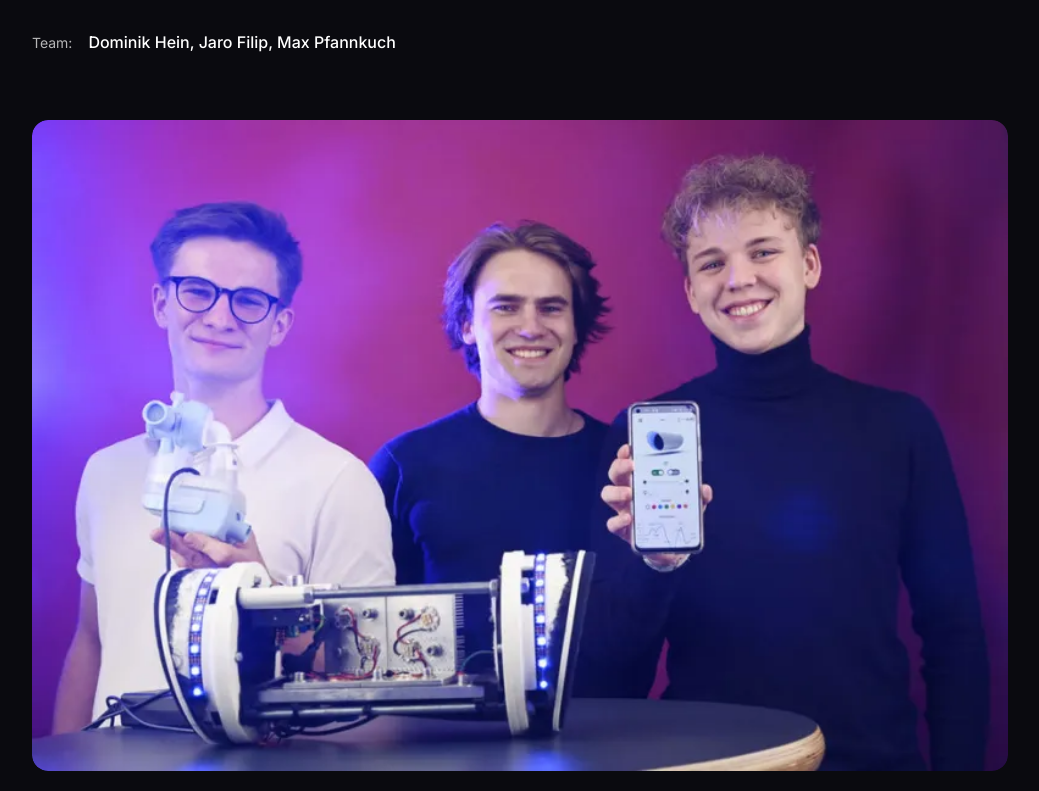
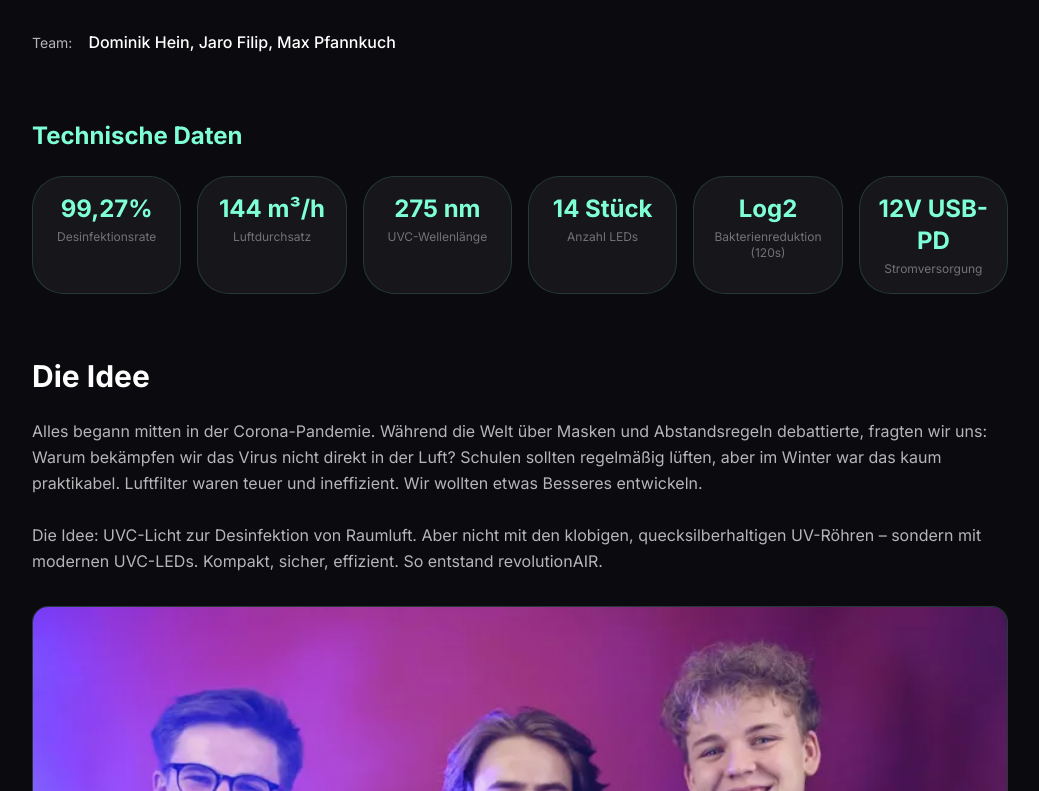
Before and after one commit to gratisCobalt/dominikhein.de, a React (Vite) app: page /projekt/revolutionair in a window 1280 px wide. Shown: the part 489-1280 px from the top of the page, without its empty margins (120-1159 px from the left). Built offline with nearby package versions, Linux system fonts and the light colour scheme.

Commit message:
fix: remove duplicate hero image from revolutionAIR page

```diff
--- a/src/pages/RevolutionairPage.tsx
+++ b/src/pages/RevolutionairPage.tsx
@@ -3,7 +3,7 @@ import { motion } from 'framer-motion'
 import { ArrowLeft, ExternalLink } from 'lucide-react'
 import { Navigation } from '../components/Navigation'
 import { Footer } from '../components/Footer'
-import { revolutionairStory, revolutionairTechSpecs, revolutionairImages } from '../data/revolutionairData'
+import { revolutionairStory, revolutionairTechSpecs } from '../data/revolutionairData'
 
 export function RevolutionairPage() {
   return (
@@ -70,20 +70,6 @@ export function RevolutionairPage() {
               <span className="text-text-primary font-medium">Dominik Hein, Jaro Filip, Max Pfannkuch</span>
             </div>
           </motion.header>
-
-          {/* Hero Image */}
-          <motion.div
-            initial={{ opacity: 0, y: 20 }}
-            animate={{ opacity: 1, y: 0 }}
-            transition={{ duration: 0.6, delay: 0.2 }}
-            className="mb-16 rounded-2xl overflow-hidden"
-          >
-            <img
-              src={revolutionairImages.titelbild}
-              alt="revolutionAIR Team"
-              className="w-full h-auto object-cover rounded-2xl"
-            />
-          </motion.div>
 
           {/* Tech Specs */}
           <motion.section
```
